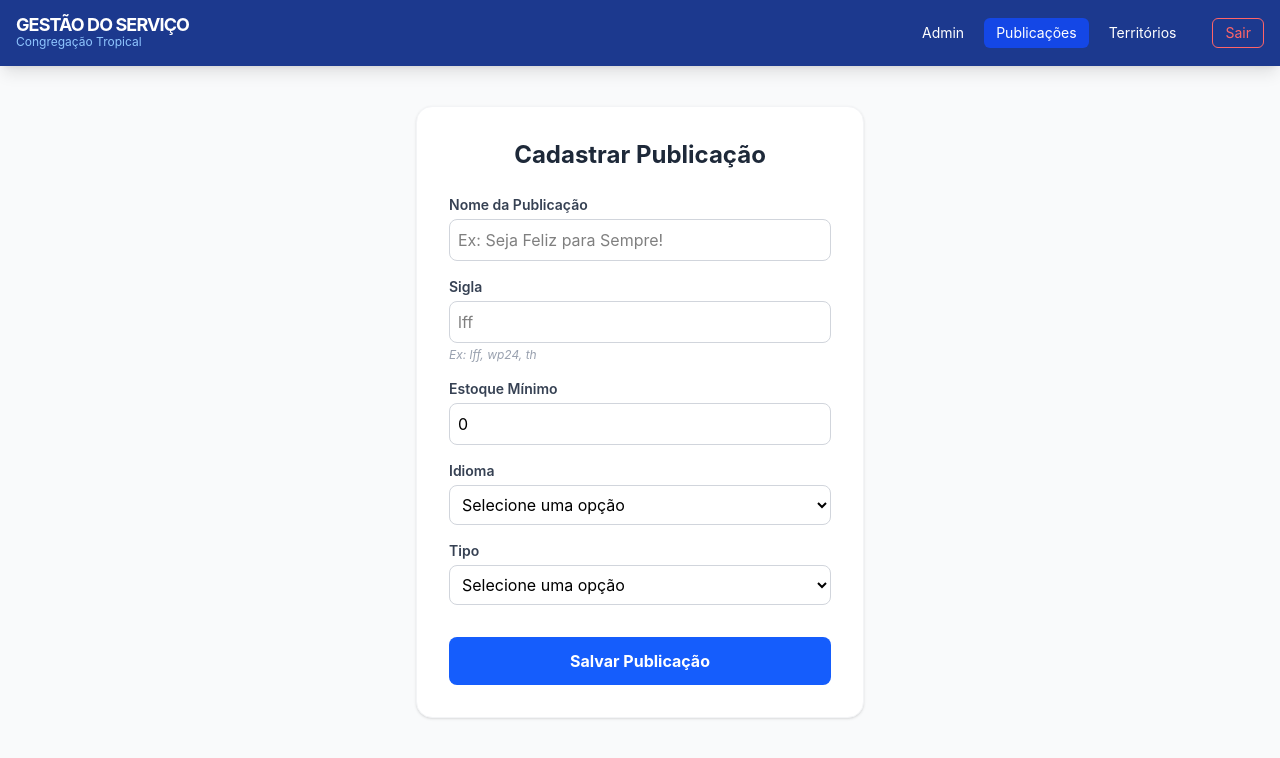
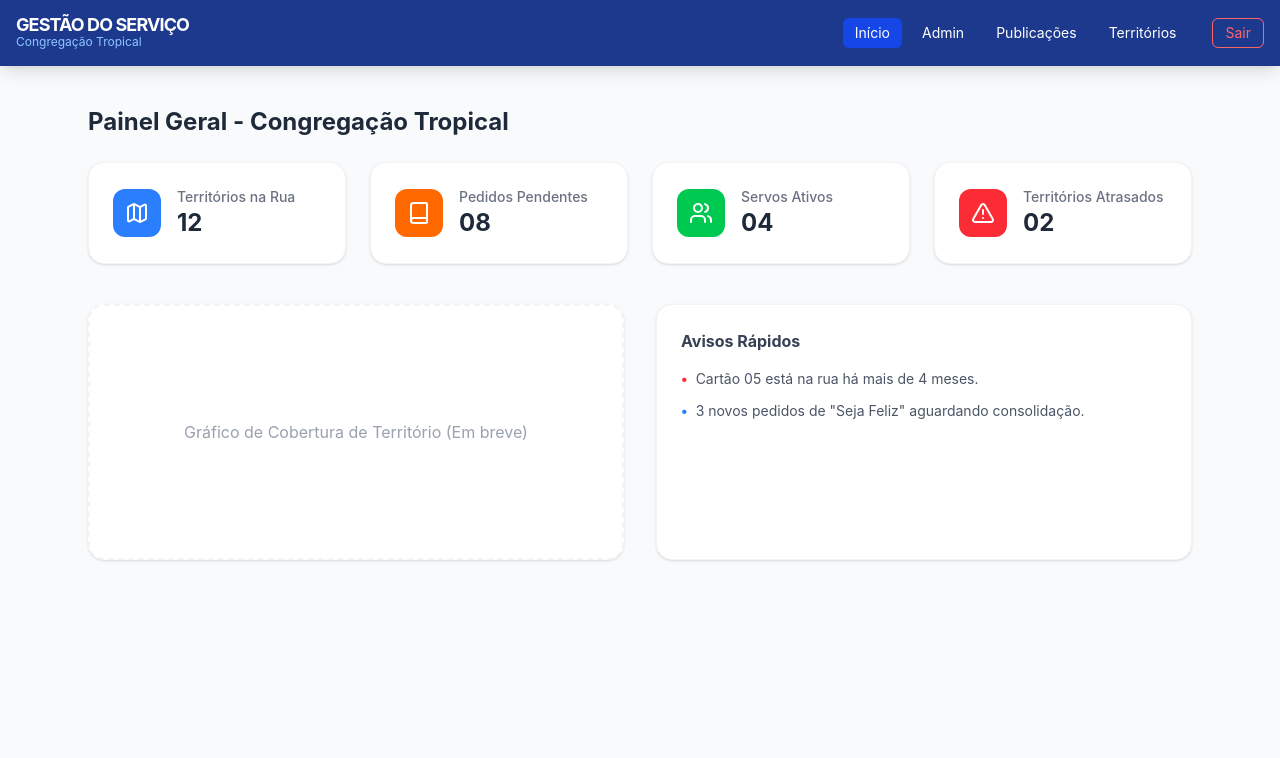
Before and after one commit to fisiofaz/SuperitendenteDeServico-Gestao, a React (Vite) app in the folder frontend/: page / in a window 1280 px wide. Both pictures are taken after typing "name@example.com", "Sample123" into the empty fields and a click on the button "Entrar no Sistema". Shown: the top 758 px of the page. Built offline with nearby package versions, Linux system fonts and the light colour scheme.

Commit message:
feat: implementa dashboard principal com indicadores

```diff
--- a/frontend/package.json
+++ b/frontend/package.json
@@ -11,6 +11,7 @@
   },
   "dependencies": {
     "@tailwindcss/postcss": "^4.2.4",
+    "lucide-react": "^1.14.0",
     "react": "^19.2.5",
     "react-dom": "^19.2.5"
   },
--- a/frontend/src/App.jsx
+++ b/frontend/src/App.jsx
@@ -3,11 +3,12 @@ import { Login } from './pages/Login';
 import { CadastroPublicacao } from './pages/CadastroPublicacao';
 import { GestaoTerritorios } from './pages/GestaoTerritorios';
 import { AdminUsuarios } from './pages/AdminUsuarios';
+import { Dashboard } from './pages/Dashboard';
 
 
 function App() {
   const [isLogado, setIsLogado] = useState(false);
-  const [tela, setTela] = useState('publicacoes');
+  const [tela, setTela] = useState('dashboard');
 
   if (!isLogado) {
     return <Login onLogin={() => setIsLogado(true)} />;
@@ -21,6 +22,12 @@ function App() {
           <span className="text-xs text-blue-300">Congregação Tropical</span>
         </div>
         <div className="flex gap-2">
+          <button
+            onClick={() => setTela('dashboard')}
+            className={`px-3 py-1 rounded-md text-sm transition-colors ${tela === 'dashboard' ? 'bg-blue-700' : 'hover:bg-blue-800'}`}
+          >
+            Início
+          </button>
           <button
             onClick={() => setTela('admin')}
             className={`px-3 py-1 rounded-md text-sm transition-colors ${tela === 'admin' ? 'bg-blue-700' : 'hover:bg-blue-800'}`}
@@ -52,6 +59,7 @@ function App() {
         {tela === 'publicacoes' && <CadastroPublicacao />}
         {tela === 'territorios' && <GestaoTerritorios />}
         {tela === 'admin' && <AdminUsuarios />}
+        {tela === 'dashboard' && <Dashboard />}
       </main>
     </div>
   )
--- /dev/null
+++ b/frontend/src/pages/Dashboard.jsx
@@ -0,0 +1,50 @@
+import { Book, Map, Users, AlertTriangle } from 'lucide-react'; // Ícones deixam o visual moderno
+
+export function Dashboard() {
+  const indicadores = [
+    { label: "Territórios na Rua", valor: "12", cor: "bg-blue-500", icon: <Map size={24}/> },
+    { label: "Pedidos Pendentes", valor: "08", cor: "bg-orange-500", icon: <Book size={24}/> },
+    { label: "Servos Ativos", valor: "04", cor: "bg-green-500", icon: <Users size={24}/> },
+    { label: "Territórios Atrasados", valor: "02", cor: "bg-red-500", icon: <AlertTriangle size={24}/> },
+  ];
+
+  return (
+    <div className="max-w-6xl mx-auto p-6">
+      <h2 className="text-2xl font-bold text-gray-800 mb-6">Painel Geral - Congregação Tropical</h2>
+
+      {/* Grade de Indicadores */}
+      <div className="grid grid-cols-1 md:grid-cols-2 lg:grid-cols-4 gap-6 mb-10">
+        {indicadores.map((ind, i) => (
+          <div key={i} className="bg-white p-6 rounded-2xl shadow-sm border border-gray-100 flex items-center gap-4">
+            <div className={`${ind.cor} p-3 rounded-xl text-white`}>
+              {ind.icon}
+            </div>
+            <div>
+              <p className="text-sm text-gray-500 font-medium">{ind.label}</p>
+              <p className="text-2xl font-bold text-gray-800">{ind.valor}</p>
+            </div>
+          </div>
+        ))}
+      </div>
+
+      <div className="grid grid-cols-1 lg:grid-cols-2 gap-8">
+        {/* Espaço para um gráfico ou lista rápida futuramente */}
+        <div className="bg-white p-6 rounded-2xl shadow-sm border border-gray-100 h-64 flex items-center justify-center border-dashed border-2">
+          <p className="text-gray-400">Gráfico de Cobertura de Território (Em breve)</p>
+        </div>
+
+        <div className="bg-white p-6 rounded-2xl shadow-sm border border-gray-100 h-64">
+          <h3 className="font-bold text-gray-700 mb-4">Avisos Rápidos</h3>
+          <ul className="space-y-3">
+            <li className="text-sm text-gray-600 flex gap-2">
+              <span className="text-red-500 font-bold">•</span> Cartão 05 está na rua há mais de 4 meses.
+            </li>
+            <li className="text-sm text-gray-600 flex gap-2">
+              <span className="text-blue-500 font-bold">•</span> 3 novos pedidos de "Seja Feliz" aguardando consolidação.
+            </li>
+          </ul>
+        </div>
+      </div>
+    </div>
+  );
+}
--- /dev/null
+++ b/frontend/src/pages/PedidosConsolidados.jsx
@@ -0,0 +1,89 @@
+import { useState } from 'react';
+import { Tabela } from '../components/Tabela';
+import { Input } from '../components/Input';
+
+export function PedidosConsolidados() {
+  const [pedidos, setPedidos] = useState([
+    { id: 1, publicador: "Irmão João", publicacao: "Seja Feliz para Sempre!", sigla: "lff", status: "Pedido" }
+  ]);
+
+  // Estados para o novo pedido
+  const [nomePublicador, setNomePublicador] = useState('');
+  const [siglaPublicacao, setSiglaPublicacao] = useState('');
+
+  // A função que vai USAR o setPedidos e limpar o erro
+  const adicionarPedido = (e) => {
+    e.preventDefault();
+
+    const novoPedido = {
+      id: Date.now(),
+      publicador: nomePublicador,
+      publicacao: "Publicação " + siglaPublicacao, // Aqui depois buscaremos o nome real pela sigla
+      sigla: siglaPublicacao.toLowerCase(),
+      status: "Pedido"
+    };
+
+    setPedidos([...pedidos, novoPedido]); // O setPedidos está sendo usado aqui!
+
+    // Limpa os campos
+    setNomePublicador('');
+    setSiglaPublicacao('');
+  };
+
+  // Lógica de Consolidação (Soma os pedidos por sigla)
+  const consolidado = pedidos.reduce((acc, pedido) => {
+    acc[pedido.sigla] = (acc[pedido.sigla] || 0) + 1;
+    return acc;
+  }, {});
+
+  return (
+    <div className="max-w-5xl mx-auto p-6">
+      <h2 className="text-2xl font-bold text-gray-800 mb-6">Controle de Pedidos Especiais</h2>
+
+      {/* Formulário Rápido para o Servo de Publicações */}
+      <form onSubmit={adicionarPedido} className="bg-white p-4 rounded-xl shadow-sm border border-gray-100 mb-8 flex flex-wrap gap-4 items-end">
+        <div className="flex-1 min-w-50">
+          <Input
+            label="Nome do Publicador"
+            value={nomePublicador}
+            onChange={(e) => setNomePublicador(e.target.value)}
+            placeholder="Quem pediu?"
+          />
+        </div>
+        <div className="w-32">
+          <Input
+            label="Sigla"
+            value={siglaPublicacao}
+            onChange={(e) => setSiglaPublicacao(e.target.value)}
+            placeholder="ex: lff"
+          />
+        </div>
+        <button type="submit" className="bg-blue-600 text-white px-6 py-3 rounded-lg font-bold hover:bg-blue-700 transition-all mb-4">
+          Anotar Pedido
+        </button>
+      </form>
+
+      {/* Cards de Consolidação */}
+      <div className="grid grid-cols-2 md:grid-cols-4 gap-4 mb-8">
+        {Object.entries(consolidado).map(([sigla, total]) => (
+          <div key={sigla} className="bg-blue-900 text-white p-4 rounded-xl shadow-md border-b-4 border-blue-400">
+            <span className="text-xs uppercase font-bold opacity-70">Total {sigla}</span>
+            <p className="text-2xl font-bold">{total} <span className="text-sm font-normal">un.</span></p>
+          </div>
+        ))}
+      </div>
+
+      <Tabela
+        colunas={["Publicador", "Item", "Sigla", "Status"]}
+        dados={pedidos.map(p => ({
+          nome: p.publicador,
+          email: p.publicacao,
+          perfil: p.sigla,
+          acoes: p.status
+        }))}
+        aoDeletar={(id) => setPedidos(pedidos.filter(p => p.id !== id))}
+        aoRecuperar={() => {}}
+      />
+    </div>
+  );
+}
```
Also changed, not shown: 1 other file (tests, documents, lock files or other folders).
